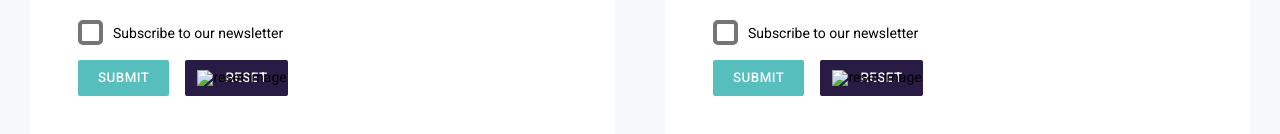
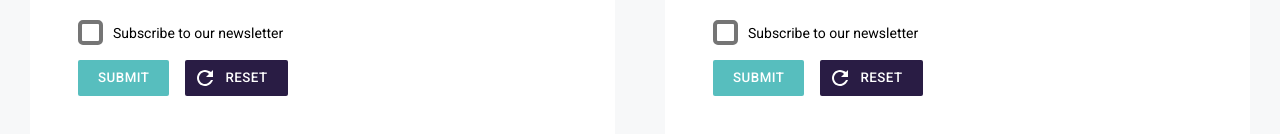
Before and after one commit to B626/Registration-form, a plain HTML site: page index.html in a window 1280 px wide. Shown: the part 658-792 px from the top of the page. Drawn offline with Linux system fonts and the light colour scheme.

Commit message:
Update index.html

```diff
--- a/index.html
+++ b/index.html
@@ -70,7 +70,7 @@
             <footer class="footer">
                <button class="footer__btn" type="submit">Submit</button>
                <div class="footer__reset-btn-container">
-                  <img src="./assets/img/icons/reset.svg" alt="reset image">
+                  <img src="./reset.svg" alt="reset image">
                   <button class="footer__btn footer__btn_dark" type="reset">Reset</button>
                </div>
             </footer>
@@ -134,7 +134,7 @@
             <footer class="footer">
                <button class="footer__btn" type="submit">Submit</button>
                <div class="footer__reset-btn-container">
-                  <img src="./assets/img/icons/reset.svg" alt="reset image">
+                  <img src="./reset.svg" alt="reset image">
                   <button class="footer__btn footer__btn_dark" type="reset">Reset</button>
                </div>
             </footer>
```
